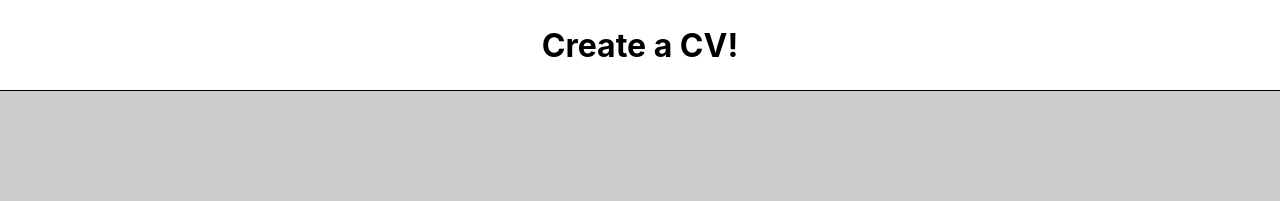
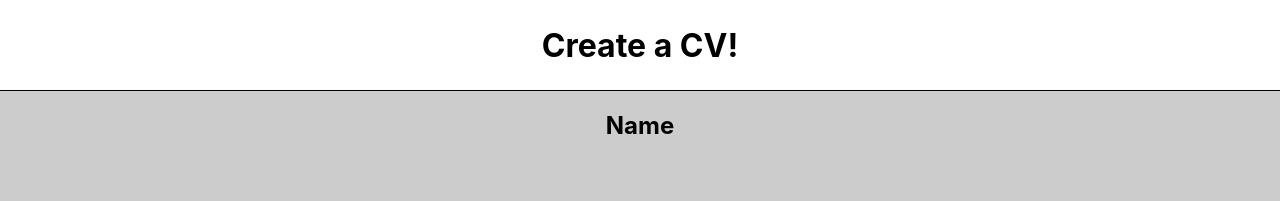
Before and after one commit to PrimulaRussell/react-cv-application, a React app: page / in a window 1280 px wide. Shown: the top 201 px of the page. Built offline with nearby package versions, Linux system fonts and the light colour scheme.

Commit message:
Created editable text field component

```diff
--- a/src/App.js
+++ b/src/App.js
@@ -1,16 +1,26 @@
 import React, { Component } from 'react';
 import './styles/App.css';
 import Header from './components/Header';
-import General from './components/General';
+import EditableField from './components/Edit';
 
 document.body.style.backgroundColor = "#ccc";
 
 class App extends Component{
+  constructor(props) {
+    super(props)
+
+    this.state = {
+
+    }
+  }
+
   render(){
+
   return(
     <div className="App">
     <Header></Header>
-    <General></General>
+    <EditableField
+    value={"Name"} />
     </div>
   )}
 }
--- /dev/null
+++ b/src/components/Edit.js
@@ -0,0 +1,47 @@
+import React from 'react';
+
+class EditableField extends React.Component{
+    constructor(props) {
+        super(props);
+        this.state = {
+        value: this.props.value,
+        isInEditMode: false
+      }
+    }
+    changeEditMode = () => {
+      this.setState({
+        isInEditMode: !this.state.isInEditMode
+      })
+    }
+
+   renderEditView = () => {
+      return <div>
+          <input type="text"
+          defaultValue={"Add your " + this.props.value.toString().toLowerCase() + " here!"}
+          >
+          </input>
+        </div>
+    }
+
+   renderDefaultView = () => {
+    return <div onDoubleClick={this.changeEditMode}>
+    {this.state.value}
+    </div>
+    }
+
+   editMode = () => {
+      return this.state.isInEditMode ?
+        this.renderEditView()
+        :
+        this.renderDefaultView()
+    }
+      render(){
+      return(
+        <div>
+          <h2>{this.editMode()}</h2>
+        </div>
+      )};
+    }
+
+
+  export default EditableField
--- a/src/components/General.js
+++ /dev/null
@@ -1,48 +0,0 @@
-import React from 'react';
-
-class General extends React.Component{
-    constructor(props) {
-        super(props);
-        this.state = {
-        isInEditMode: false
-      }
-    }
-
-      changeEditMode = () => {
-        this.setState({
-          isInEditMode: !this.state.isInEditMode
-        })
-      }
-
-     renderEditView = () => {
-        return <div>
-            <input type="text"
-            defaultValue="Text goes here"
-            >
-            </input>
-          </div>
-      }
-
-     renderDefaultView = () => {
-      return <div onDoubleClick={this.changeEditMode}>
-      {this.state.value}
-      </div>
-      }
-
-     editMode = () => {
-        return this.state.isInEditMode ?
-          this.renderEditView()
-          :
-          this.renderDefaultView()
-      }
-
-      render(){
-      return(
-        <div>
-          <h2>{this.props.value}{this.editMode()}</h2>
-        </div>
-      )};
-    }
-
-
-  export default General
```
